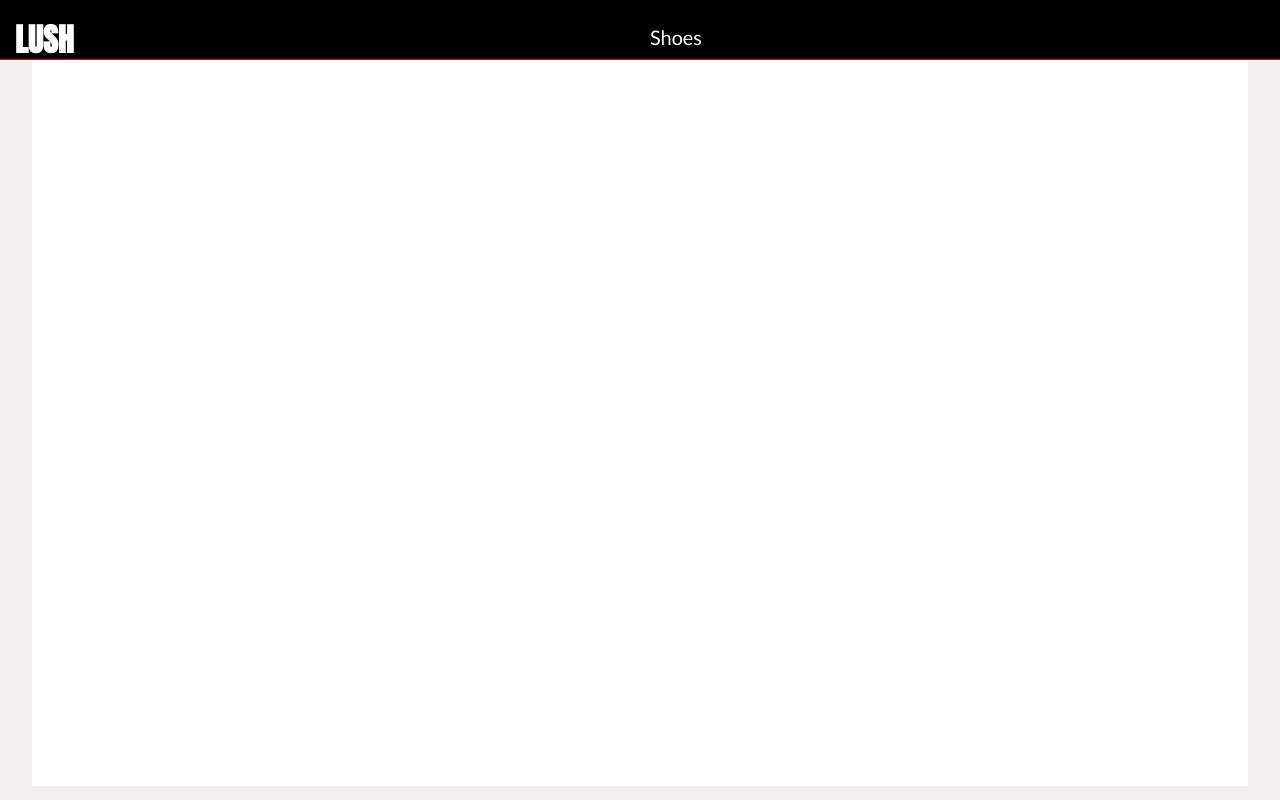
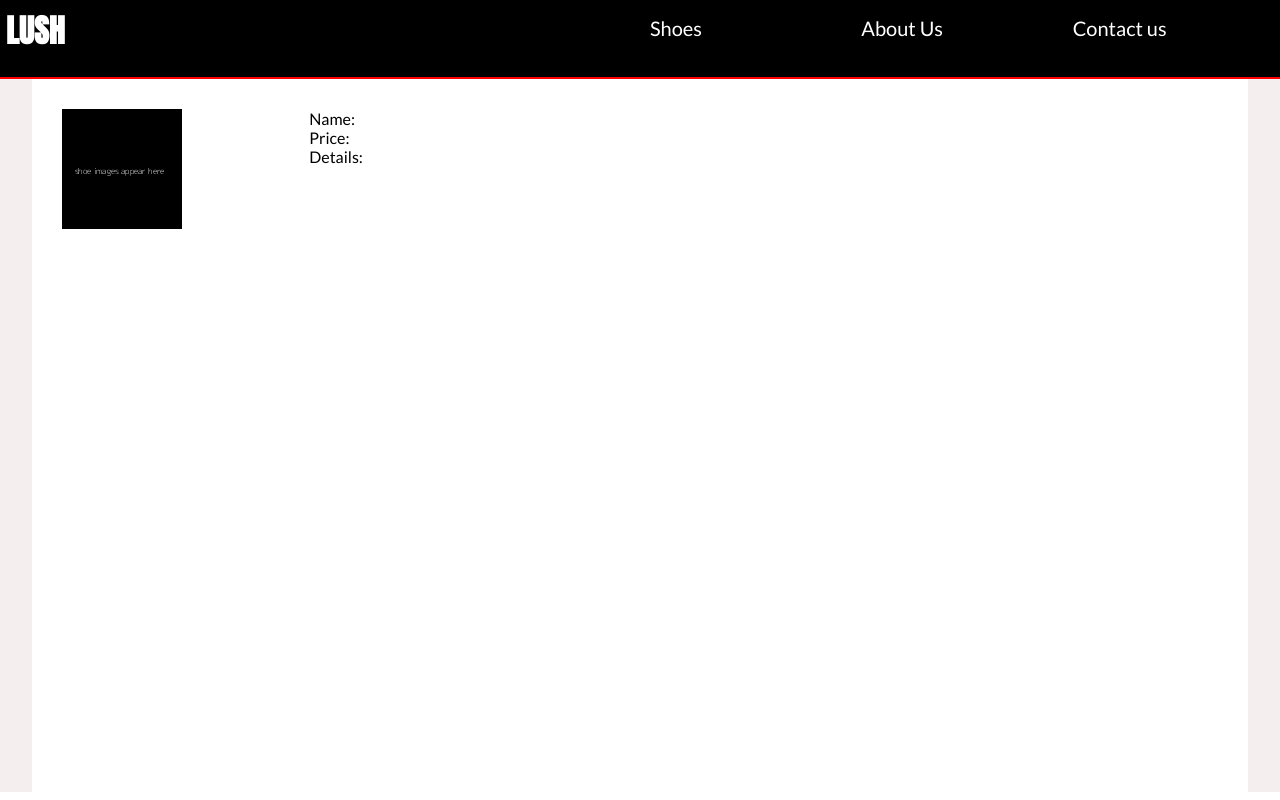
Before and after one commit to kdfemi/lush, a website: page views/index.html in a window 1280 px wide. Drawn offline with Linux system fonts and the light colour scheme.

Commit message:
designing shoe description

```diff
--- a/views/assets/style.css
+++ b/views/assets/style.css
@@ -3,22 +3,23 @@
     padding: 0;
     margin: 0;
     outline: none;
-    box-sizing: border-box;
+    box-sizing:border-box;
+
 }
 #main-container{
     background-color: rgb(245, 238, 238);
+    height: 99vh;
     width: 100vw;
-    height: 100vh;
 }
 .nav-bar{
     display: flex;
     flex-direction: row;
     width: 100vw;
-    height: 60px;
+    height: 10%;
     background-color: black;
     color: white;
-    border-bottom: 1px solid red;
-    padding: 15px;
+    border-bottom: 2px solid red;
+    padding: 6px;
 
 }
 h2#logo{
@@ -28,6 +29,7 @@ h2#logo{
     cursor: default;
 }
 .menu{
+    display: flex;
     flex: 1;
 }
 .menu li{
@@ -35,6 +37,7 @@ h2#logo{
     margin: 10px;
     font-size: 20px;
     cursor: default;
+    flex: 1;
 
 }
 #content{
@@ -45,6 +48,18 @@ h2#logo{
     padding: 30px;
     display: flex;
 }
+.shoe{
+    width: 100%;
+    display: flex;
+    flex: 1;
+}
+.image{
+    flex:1;
+}
+.details{
+    flex: 4;
+    margin-left: 20px
+}
 
 @media screen and (max-width:479px){
 
--- a/views/index.html
+++ b/views/index.html
@@ -21,7 +21,14 @@
             </ul>
         </nav>
         <div id="content">
-            <div id="shoe-1" class="shoe"></div>
+            <div id="shoe-1" class="shoe">
+                <div id="image-1" class="image"><img src="assets/dummyimage.png"></div>
+                <div id="details-1" class="details">
+                    <div><span>Name: </span></div>
+                    <div><span>Price: </span></div>
+                    <div><span>Details:</span></div>
+                </div>
+            </div>
 
         </div>
     </div>
```
Also changed, not shown: views/assets/dummyimage.png (added).
